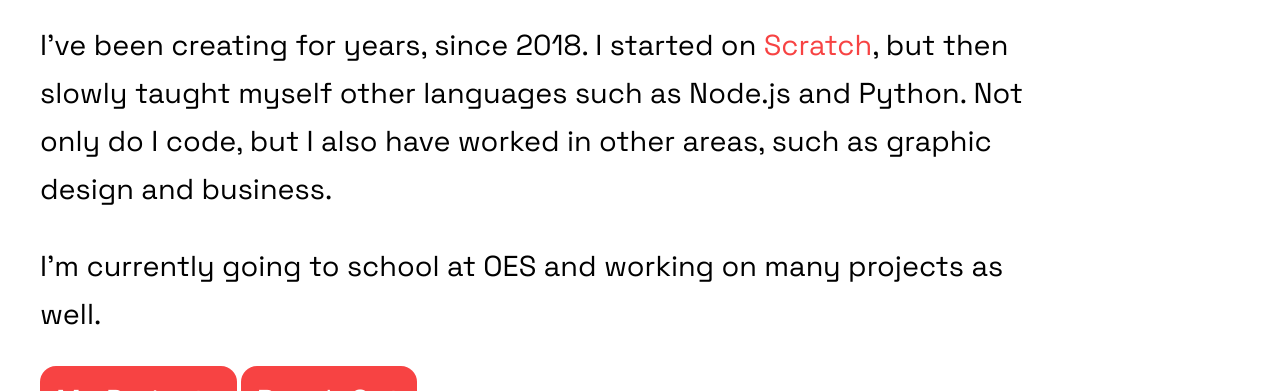
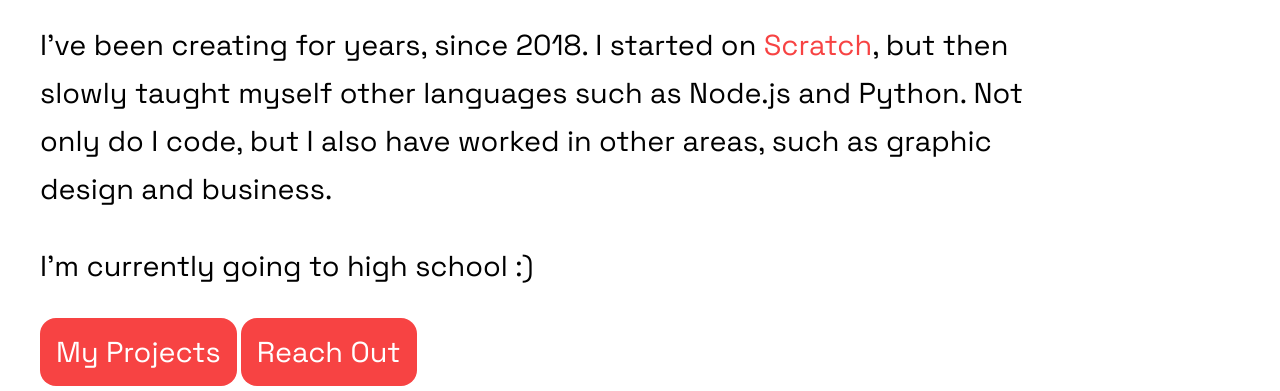
Before and after one commit to actuallyronan/website, a plain HTML site: page index.html in a window 1280 px wide. Shown: the part 793-1184 px from the top of the page. Drawn offline with nearby package versions, Linux system fonts and the light colour scheme.

Commit message:
Update index.html

```diff
--- a/index.html
+++ b/index.html
@@ -32,8 +32,7 @@
         as graphic design and business.
       </p>
       <p>
-        I'm currently going to school at OES and working on many projects as
-        well.
+        I'm currently going to high school :)
       </p>
       <div class="buttons">
         <a href="/projects/"><button>My Projects</button></a>
```
